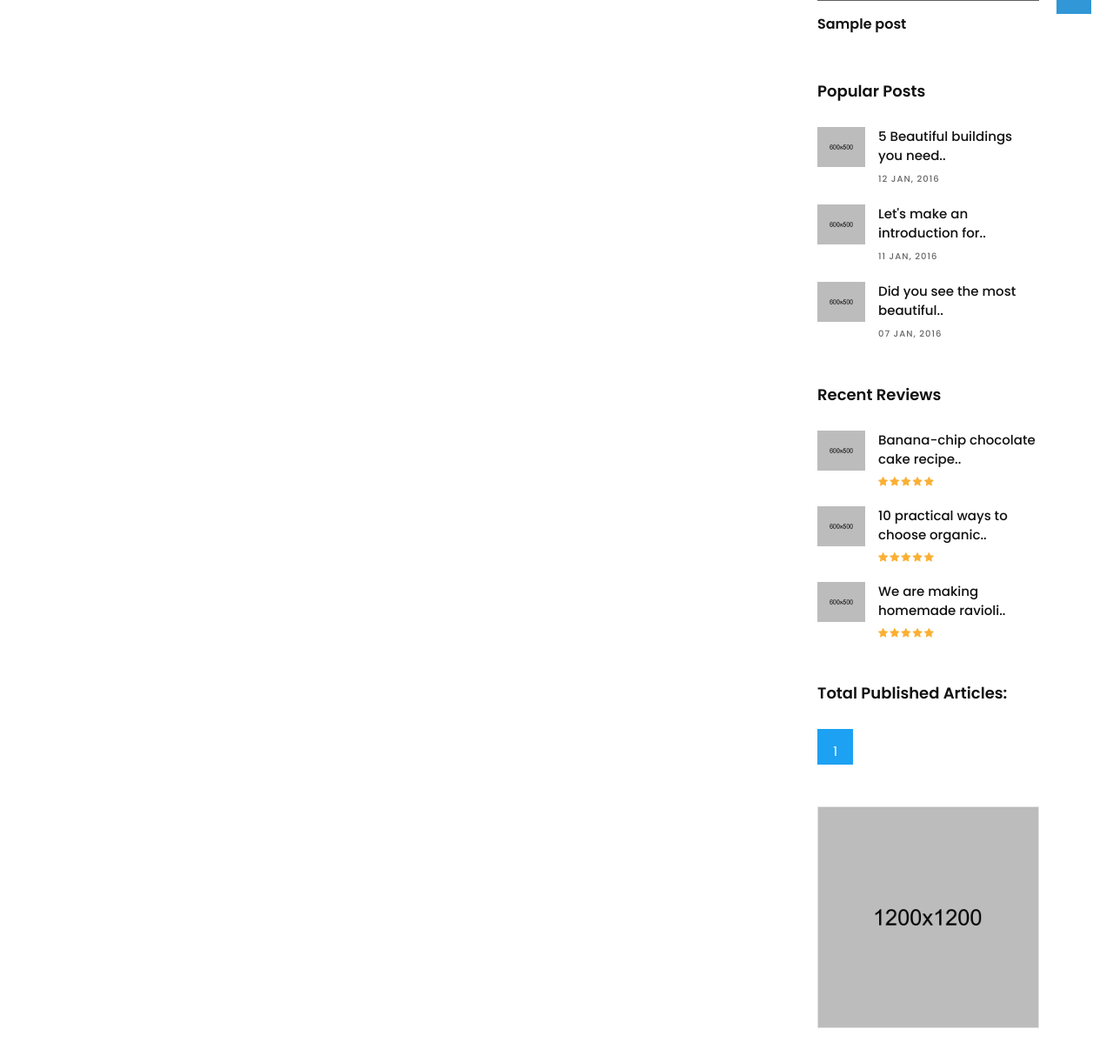
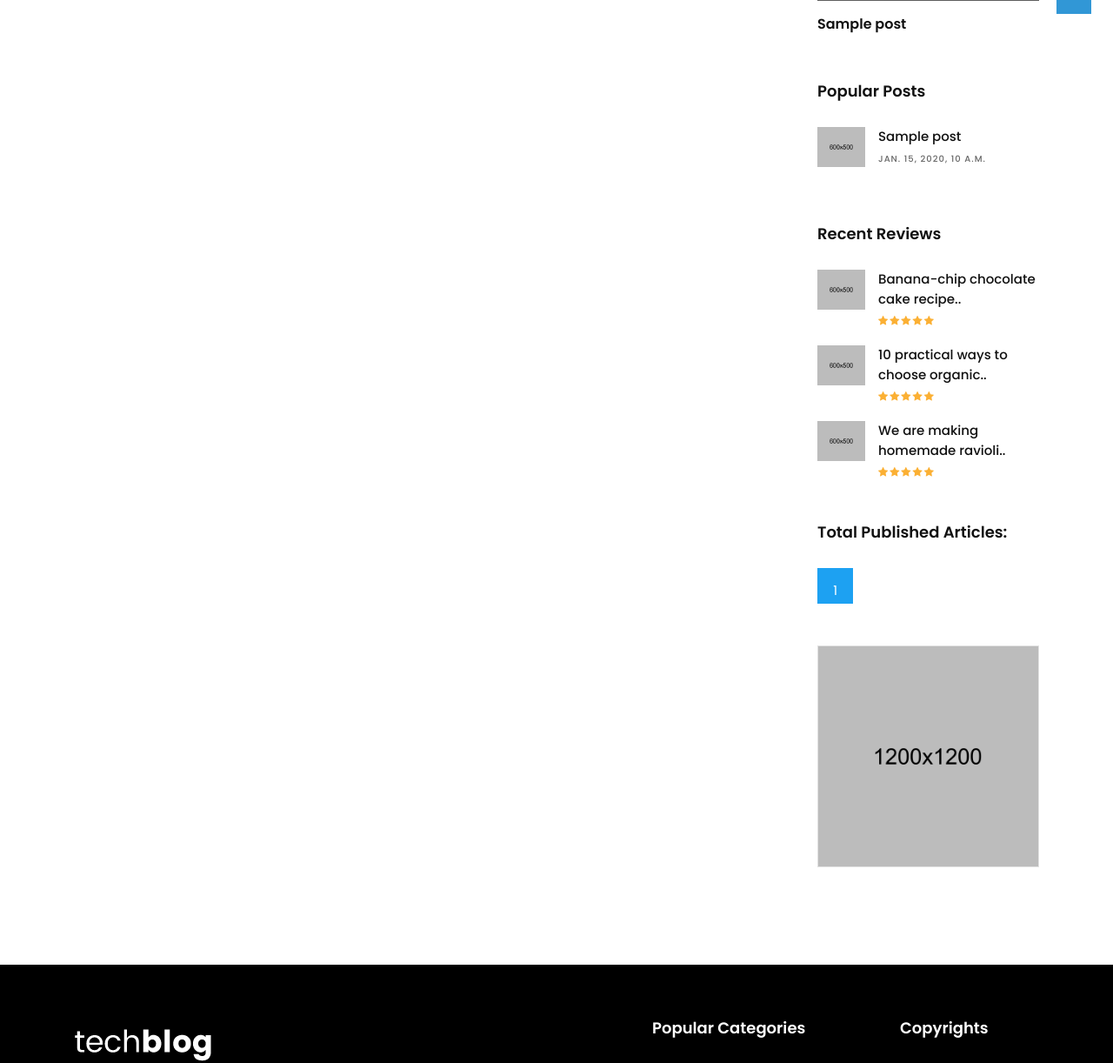
Before and after one commit to masonk16/blog, a Django app: page /blog/1/share/ in a window 1280 px wide. Shown: the part 884-2106 px from the top of the page at 87% size. Run offline with Django 4.2, Linux system fonts and the light colour scheme; tables that the repository leaves empty hold one stand-in row (values such as "Sample post"); some libraries are stand-ins or nearby versions.

Commit message:
Render Most Commented Posts custom template tag.

```diff
--- a/templates/blog/base.html
+++ b/templates/blog/base.html
@@ -475,31 +475,18 @@
 
                             <div class="widget">
                                 <h2 class="widget-title">Popular Posts</h2>
+                                {% get_most_commented_posts as most_commented_posts %}
                                 <div class="blog-list-widget">
                                     <div class="list-group">
-                                        <a href="tech-single.html" class="list-group-item list-group-item-action flex-column align-items-start">
-                                            <div class="w-100 justify-content-between">
-                                                <img src="upload/tech_blog_08.jpg" alt="" class="img-fluid float-left">
-                                                <h5 class="mb-1">5 Beautiful buildings you need..</h5>
-                                                <small>12 Jan, 2016</small>
-                                            </div>
-                                        </a>
-
-                                        <a href="tech-single.html" class="list-group-item list-group-item-action flex-column align-items-start">
-                                            <div class="w-100 justify-content-between">
-                                                <img src="upload/tech_blog_01.jpg" alt="" class="img-fluid float-left">
-                                                <h5 class="mb-1">Let's make an introduction for..</h5>
-                                                <small>11 Jan, 2016</small>
-                                            </div>
-                                        </a>
-
-                                        <a href="tech-single.html" class="list-group-item list-group-item-action flex-column align-items-start">
-                                            <div class="w-100 last-item justify-content-between">
-                                                <img src="upload/tech_blog_03.jpg" alt="" class="img-fluid float-left">
-                                                <h5 class="mb-1">Did you see the most beautiful..</h5>
-                                                <small>07 Jan, 2016</small>
-                                            </div>
-                                        </a>
+                                        {% for post in most_commented_posts %}
+                                            <a href="{{ post.get_absolute_url }}" class="list-group-item list-group-item-action flex-column align-items-start">
+                                                <div class="w-100 justify-content-between">
+                                                    <img src="{% static 'upload/tech_blog_08.jpg' %}" alt="" class="img-fluid float-left">
+                                                    <h5 class="mb-1">{{ post.title }}</h5>
+                                                    <small>{{ post.publish }}</small>
+                                                </div>
+                                            </a>
+                                        {% endfor %}
                                     </div>
                                 </div><!-- end blog-list -->
                             </div><!-- end widget -->
```
